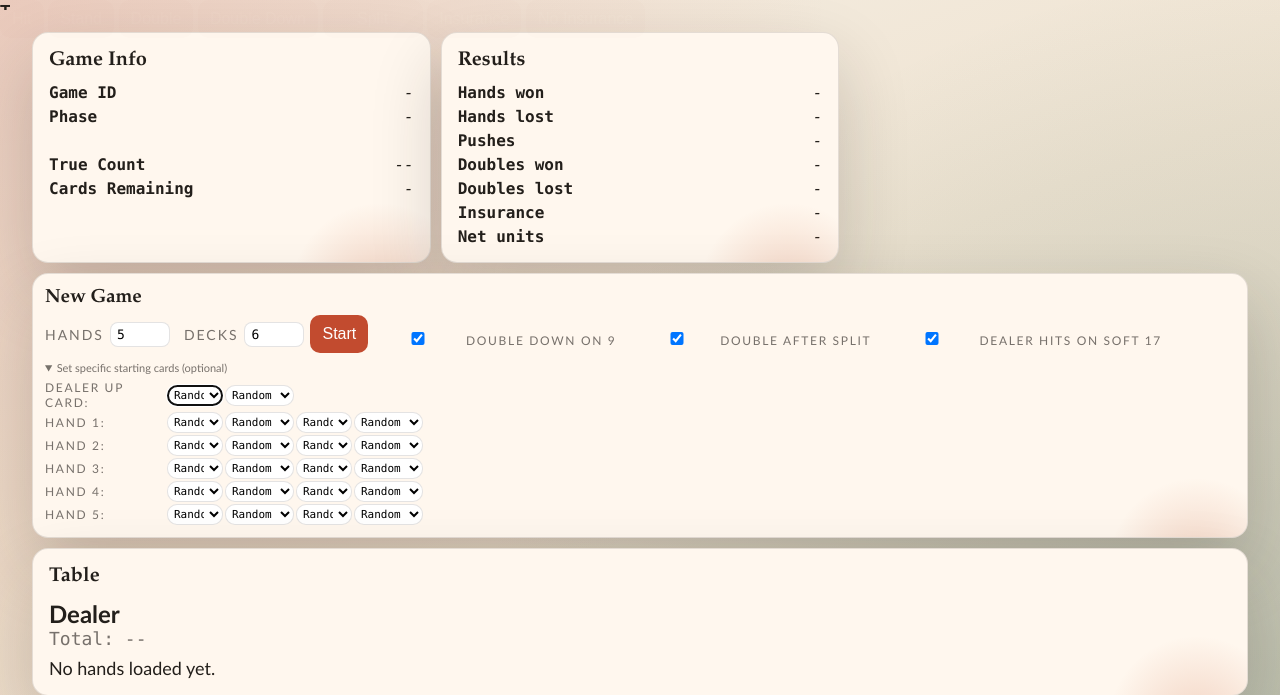
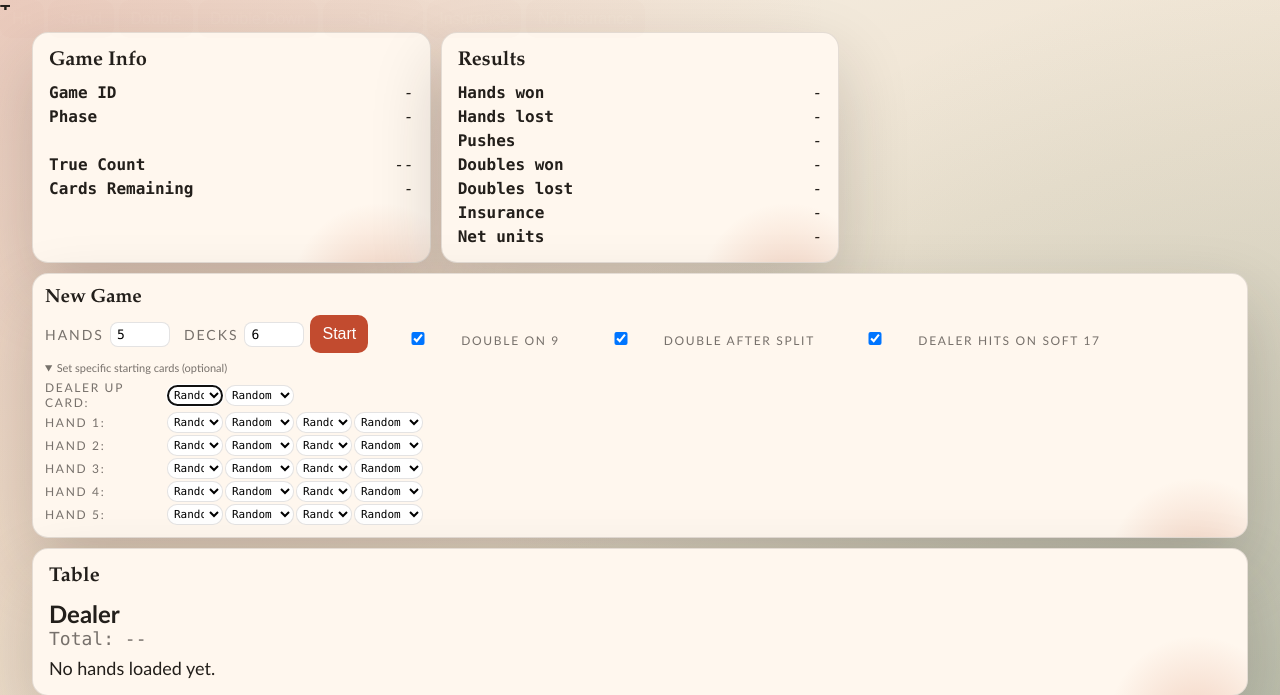
Before and after one commit to barryladerman-oss/blackjack, a Spring Boot app: page / in a window 1280 px wide. Shown: the top 695 px of the page. Run offline with Spring Boot 4, Linux system fonts and the light colour scheme.

Commit message:
Minor format fix

```diff
--- a/src/main/resources/static/index.html
+++ b/src/main/resources/static/index.html
@@ -47,12 +47,12 @@
                     <button id="startBtn">Start</button>
                     <div style="margin-top:8px;">
                         <label style="font-size:12px;">
-                            <input type="checkbox" id="allowDoubleOn9" checked /> Double down on 9
+                            <input type="checkbox" id="allowDoubleOn9" checked />Double on 9
                         </label>
                         <label style="font-size:12px; margin-left:12px;">
                             <input type="checkbox" id="allowDoubleOnSplit" checked />Double after split
                         </label> <label style="font-size:12px; margin-left:12px;">
-                            <input type="checkbox" id="dealerHitSoft17" checked /> Dealer hits on soft 17
+                            <input type="checkbox" id="dealerHitSoft17" checked />Dealer hits on soft 17
                         </label>
                     </div>
                 </div>
```
